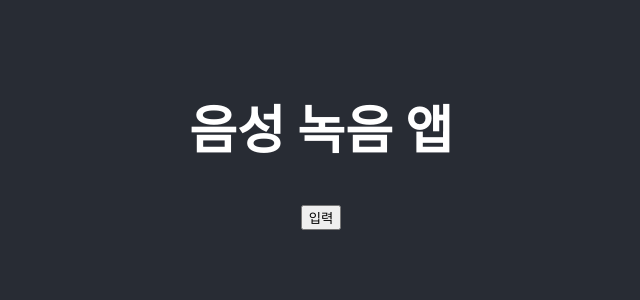
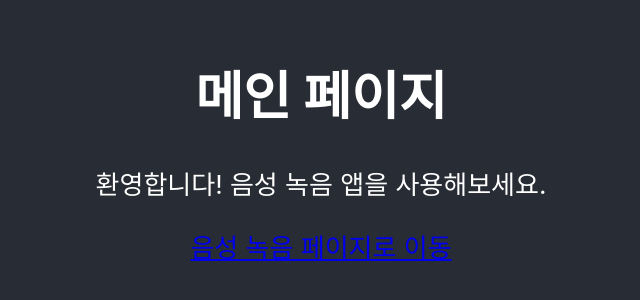
Before and after one commit to khseon7/2024-2-Sejong-AF, a React (Create React App) app in the folder react-haksul/: page / in a window 1280 px wide. Shown: the part 258-558 px from the top of the page, without its empty margins (319-959 px from the left). Built offline with nearby package versions, Linux system fonts and the light colour scheme.

Commit message:
Create main & record page

```diff
--- a/react-haksul/src/App.js
+++ b/react-haksul/src/App.js
@@ -1,20 +1,28 @@
 import './App.css';
 import React, { useEffect } from 'react';
-import VoiceRecorder from './VoiceRecorder';
+import { BrowserRouter as Router, Routes, Route } from 'react-router-dom';
+import MainPage from './pages/mainpage';
+import Record from './pages/record';
 
 function App() {
-  useEffect(()=>{
-    document.title='학습나래';
-  },[]);
+  useEffect(() => {
+    document.title = '학습나래';
+  }, []);
+
   return (
-    <div className="App">
-      <header className="App-header">
-        <div>
-          <h1>음성 녹음 앱</h1>
-          <VoiceRecorder />
-        </div>
-      </header>
-    </div>
+    <Router>
+      <div className="App">
+        <header className="App-header">
+          <Routes>
+            {/* 메인 페이지 라우트 */}
+            <Route path="/" element={<MainPage />} />
+
+            {/* 녹음 페이지 라우트 */}
+            <Route path="/record" element={<Record />} />
+          </Routes>
+        </header>
+      </div>
+    </Router>
   );
 }
 
--- /dev/null
+++ b/react-haksul/src/pages/mainpage.js
@@ -0,0 +1,14 @@
+import React from 'react';
+import { Link } from 'react-router-dom';
+
+function MainPage() {
+    return (
+        <div>
+        <h1>메인 페이지</h1>
+        <p>환영합니다! 음성 녹음 앱을 사용해보세요.</p>
+        <Link to="/record">음성 녹음 페이지로 이동</Link>
+        </div>
+    );
+}
+
+export default MainPage;
--- /dev/null
+++ b/react-haksul/src/pages/record.js
@@ -0,0 +1,13 @@
+import React from 'react';
+import VoiceRecorder from '../VoiceRecorder';
+
+function Record() {
+    return (
+        <div>
+            <h1>음성 녹음 페이지</h1>
+            <VoiceRecorder />
+        </div>
+    );
+}
+
+export default Record;
```
